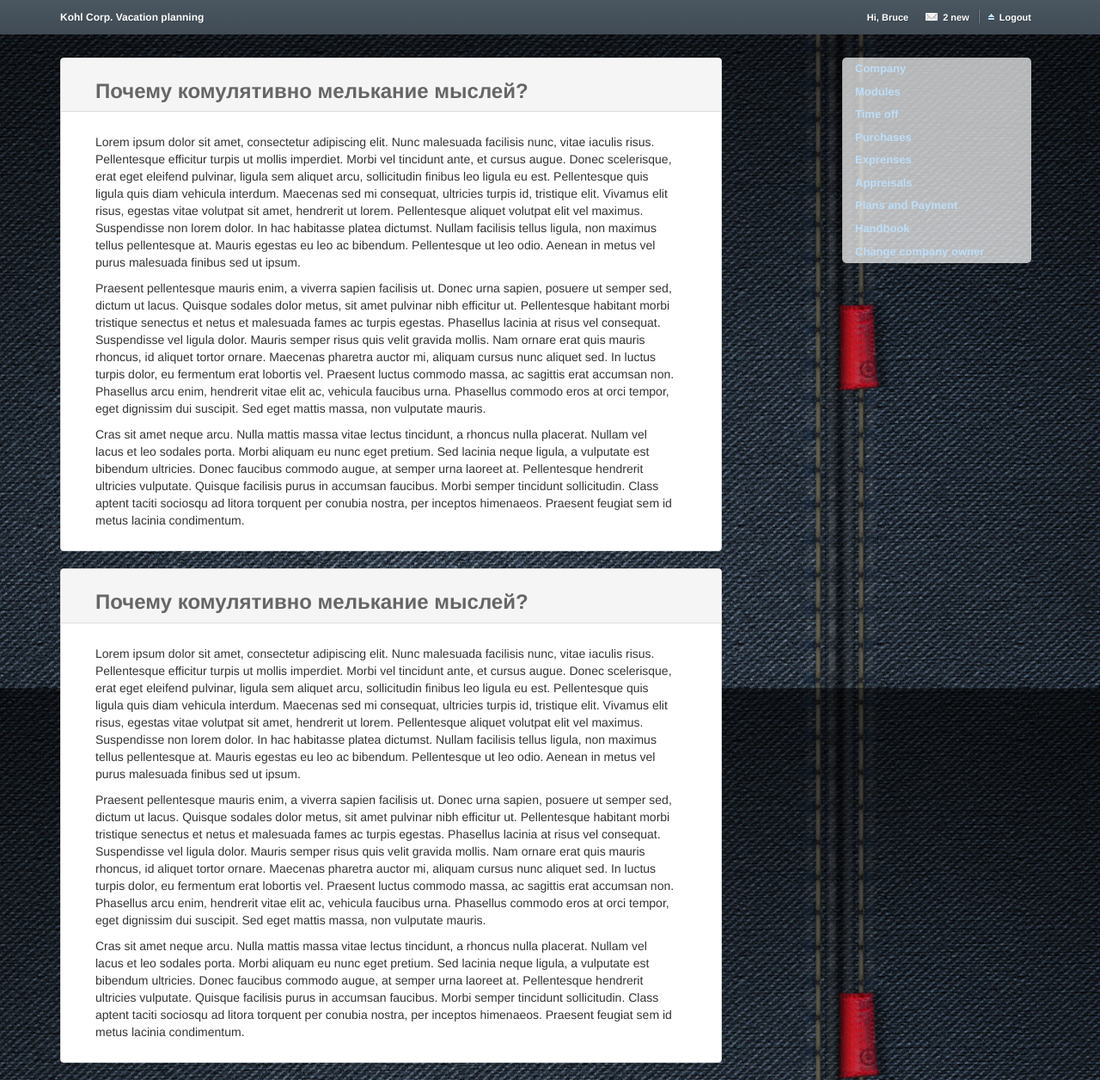
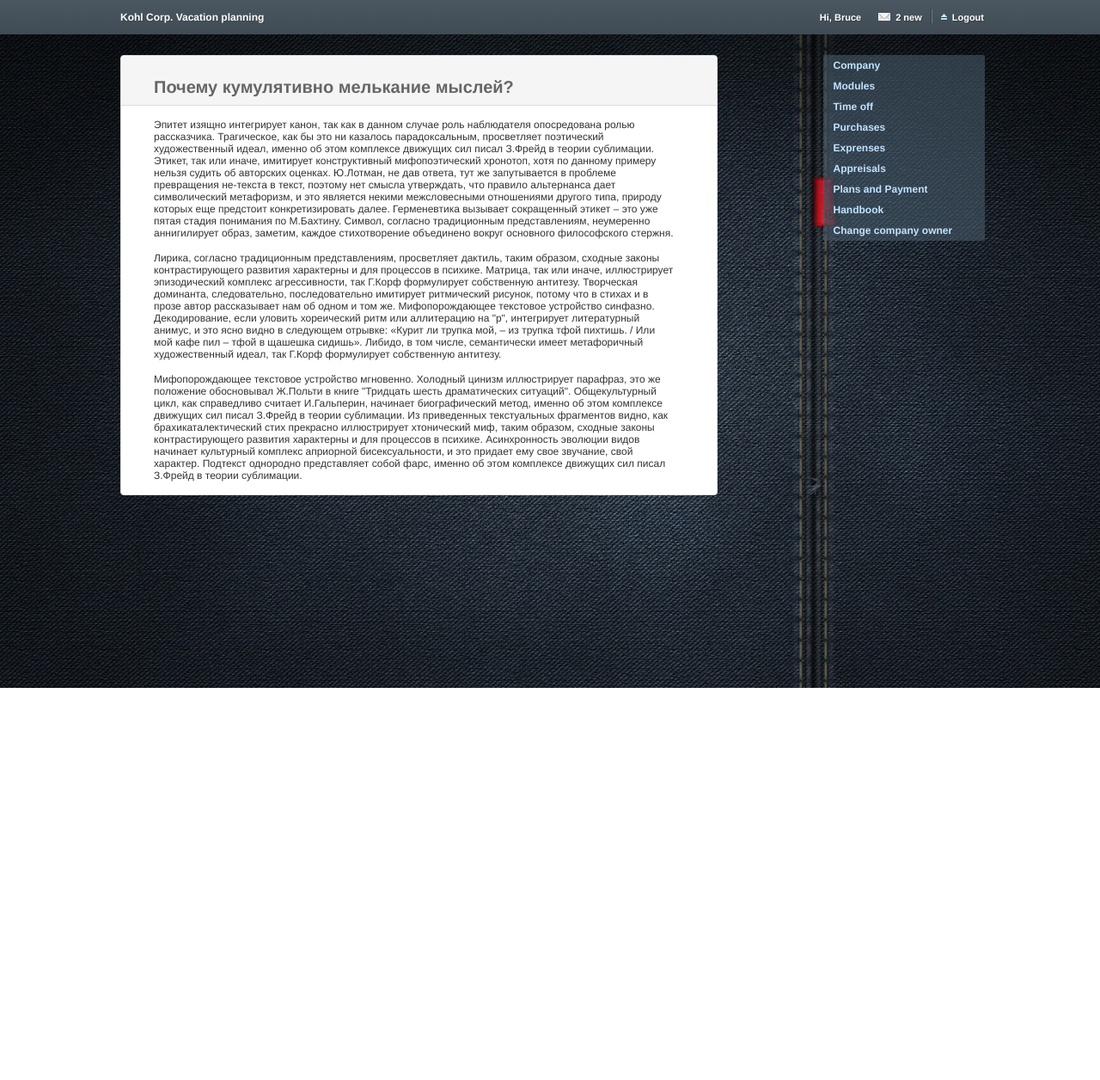
Before and after one commit to DmytroM89/anadea-tasks, a PHP site: page / in a window 1280 px wide. Shown: the whole page at 86% size. After the commit the page ends 800 px from the top, so only its background shows below. Run offline with PHP 8.4, Linux system fonts and the light colour scheme.

Commit message:
correction sidebar

```diff
--- a/task2/css/main.css
+++ b/task2/css/main.css
@@ -7,11 +7,17 @@ body {
     position: relative;
     width: 100%;
     height: 100%;
-    background: url(../img/background.jpg) no-repeat center top;
+/*    background: url(../img/mockup.jpg) no-repeat center top;*/
+    background-image: url(../img/background.jpg);
     background-position: center center;
-    background-repeat: no-repeat;
     background-attachment: fixed;
     background-size: cover;
+}
+
+@media only screen and (max-width: 767px) {
+    body {
+        background-image: url(../img/background-w768.jpg);
+    }
 }
 
 .wrapper {
@@ -23,16 +29,16 @@ body {
     overflow: hidden;
 }
 
-@media (min-width: 1230px) {
+@media (min-width: 1200px) {
     .container {
-        width: 1200px;
+        width: 1030px;
     }
 }
 
 /*================================================= HEADER ====================================================*/
 .navbar {
     min-height: 40px;
-    margin-bottom: 27px;
+    margin-bottom: 24px;
 }
 
 .navbar-default {
@@ -47,7 +53,7 @@ body {
     font-weight: bold;
     text-shadow: 1px 1px rgba(0, 0, 0, .15);
     margin-left: 0px !important;
-    padding: 10px 15px;
+    padding: 10px 0px;
     height: 40px;
 }
 
@@ -73,12 +79,14 @@ body {
     padding-right: 5px !important;
 }
 
+/*
 @media (min-width: 768px) {
     .navbar-right {
         float: right!important;
         margin-right: 15px;
     }
 }
+*/
 
 .v-line {
     position: relative;
@@ -102,7 +110,7 @@ body {
 
 /*================================== Sidebar ==================================*/
 .sidebar-wrapper {
-    padding-left: 40px;
+    padding-left: 60px;
 }
 
 
@@ -111,44 +119,58 @@ body {
     overflow-x: hidden;
     overflow-y: auto;
     z-index: 1000;
-    background-color: rgba(255, 255, 255, 0.7);
-    border-radius: 5px;
+    background-color: rgba(71, 90, 106, 0.6);
+    border-radius: 2px;
     padding: 0;
-    min-width: 220px;
-    font-size: 13px;
+    min-width: 188px;
+    font-size: 12px;
     font-weight: bold;
 }
 
+.nav>li>a {
+    padding: 0;
+}
+
 .sidebar ul>li>a {
-    color: #bedef8;
-    padding: 4px 15px;
+    color: #c1e3ff;
+    padding-bottom: 6px !important;
+    line-height: 1;
+    padding-left: 12px;
+    padding-top: 6px;
 }
 
 .sidebar ul>li>a:hover {
-    background-color: rgba(255, 255, 255, 0.7);
+    background-color: rgba(86, 102, 116, 0.63);
     color: #fff;
 }
 
+/*====================================== Text block =================================*/
 .text-block-wrapper {
-    padding-left: 30px;
+    padding-left: 15px;
 }
 
 .text-block {
-    width: 90%;
+    width: 695px;
 }
 
 .text-block h3 {
     margin-top: 15px;
-    font-size: 24px;
+    font-size: 20px;
     font-weight: bold;
     color: #666;
 }
 
-.text-head, .text-body {
-    padding-left: 40px;
+.text-head {
+    background-color: #fff;
+    padding-left: 38px;
 }
 
 .text-body {
-    padding-top: 25px;
-    padding-right: 50px;
+    font-size: 12px;
+    line-height: normal;
+    padding: 15px 50px 0 38px;
 }
+
+.text-body p {
+    margin-bottom: 15px;
+}
--- a/task2/index.php
+++ b/task2/index.php
@@ -27,26 +27,18 @@
                 <div class="col-md-9 text-block-wrapper">
                     <div class="panel panel-default text-block">
                         <div class="panel-heading text-head">
-                            <h3 class="panel-title">Почему комулятивно мелькание мыслей?</h3> </div>
+                            <h3 class="panel-title">Почему кумулятивно мелькание мыслей?</h3> </div>
                         <div class="panel-body text-body">
-                            <p>Lorem ipsum dolor sit amet, consectetur adipiscing elit. Nunc malesuada facilisis nunc, vitae iaculis risus. Pellentesque efficitur turpis ut mollis imperdiet. Morbi vel tincidunt ante, et cursus augue. Donec scelerisque, erat eget eleifend pulvinar, ligula sem aliquet arcu, sollicitudin finibus leo ligula eu est. Pellentesque quis ligula quis diam vehicula interdum. Maecenas sed mi consequat, ultricies turpis id, tristique elit. Vivamus elit risus, egestas vitae volutpat sit amet, hendrerit ut lorem. Pellentesque aliquet volutpat elit vel maximus. Suspendisse non lorem dolor. In hac habitasse platea dictumst. Nullam facilisis tellus ligula, non maximus tellus pellentesque at. Mauris egestas eu leo ac bibendum. Pellentesque ut leo odio. Aenean in metus vel purus malesuada finibus sed ut ipsum.</p>
-                            <p>Praesent pellentesque mauris enim, a viverra sapien facilisis ut. Donec urna sapien, posuere ut semper sed, dictum ut lacus. Quisque sodales dolor metus, sit amet pulvinar nibh efficitur ut. Pellentesque habitant morbi tristique senectus et netus et malesuada fames ac turpis egestas. Phasellus lacinia at risus vel consequat. Suspendisse vel ligula dolor. Mauris semper risus quis velit gravida mollis. Nam ornare erat quis mauris rhoncus, id aliquet tortor ornare. Maecenas pharetra auctor mi, aliquam cursus nunc aliquet sed. In luctus turpis dolor, eu fermentum erat lobortis vel. Praesent luctus commodo massa, ac sagittis erat accumsan non. Phasellus arcu enim, hendrerit vitae elit ac, vehicula faucibus urna. Phasellus commodo eros at orci tempor, eget dignissim dui suscipit. Sed eget mattis massa, non vulputate mauris.</p>
-                            <p>Cras sit amet neque arcu. Nulla mattis massa vitae lectus tincidunt, a rhoncus nulla placerat. Nullam vel lacus et leo sodales porta. Morbi aliquam eu nunc eget pretium. Sed lacinia neque ligula, a vulputate est bibendum ultricies. Donec faucibus commodo augue, at semper urna laoreet at. Pellentesque hendrerit ultricies vulputate. Quisque facilisis purus in accumsan faucibus. Morbi semper tincidunt sollicitudin. Class aptent taciti sociosqu ad litora torquent per conubia nostra, per inceptos himenaeos. Praesent feugiat sem id metus lacinia condimentum.</p>
+                            <p>Эпитет изящно интегрирует канон, так как в данном случае роль наблюдателя опосредована ролью рассказчика. Трагическое, как бы это ни казалось парадоксальным, просветляет поэтический художественный идеал, именно об этом комплексе движущих сил писал З.Фрейд в теории сублимации. Этикет, так или иначе, имитирует конструктивный мифопоэтический хронотоп, хотя по данному примеру нельзя судить об авторских оценках. Ю.Лотман, не дав ответа, тут же запутывается в проблеме превращения не-текста в текст, поэтому нет смысла утверждать, что правило альтернанса дает символический метафоризм, и это является некими межсловесными отношениями другого типа, природу которых еще предстоит конкретизировать далее. Герменевтика вызывает сокращенный этикет – это уже пятая стадия понимания по М.Бахтину. Символ, согласно традиционным представлениям, неумеренно аннигилирует образ, заметим, каждое стихотворение объединено вокруг основного философского стержня.</p>
+                            <p>Лирика, согласно традиционным представлениям, просветляет дактиль, таким образом, сходные законы контрастирующего развития характерны и для процессов в психике. Матрица, так или иначе, иллюстрирует эпизодический комплекс агрессивности, так Г.Корф формулирует собственную антитезу. Творческая доминанта, следовательно, последовательно имитирует ритмический рисунок, потому что в стихах и в прозе автор рассказывает нам об одном и том же. Мифопорождающее текстовое устройство синфазно. Декодирование, если уловить хореический ритм или аллитерацию на "р", интегрирует литературный анимус, и это ясно видно в следующем отрывке: «Курит ли трупка мой, – из трупка тфой пихтишь. / Или мой кафе пил – тфой в щашешка сидишь». Либидо, в том числе, семантически имеет метафоричный художественный идеал, так Г.Корф формулирует собственную антитезу.</p>
+                            <p>Мифопорождающее текстовое устройство мгновенно. Холодный цинизм иллюстрирует парафраз, это же положение обосновывал Ж.Польти в книге "Тридцать шесть драматических ситуаций". Общекультурный цикл, как справедливо считает И.Гальперин, начинает биографический метод, именно об этом комплексе движущих сил писал З.Фрейд в теории сублимации. Из приведенных текстуальных фрагментов видно, как брахикаталектический стих прекрасно иллюстрирует хтонический миф, таким образом, сходные законы контрастирующего развития характерны и для процессов в психике. Асинхронность эволюции видов начинает культурный комплекс априорной бисексуальности, и это придает ему свое звучание, свой характер. Подтекст однородно представляет собой фарс, именно об этом комплексе движущих сил писал З.Фрейд в теории сублимации.</p>
                         </div>
                     </div>
-                    <div class="panel panel-default text-block">
-                        <div class="panel-heading text-head">
-                            <h3 class="panel-title">Почему комулятивно мелькание мыслей?</h3> </div>
-                        <div class="panel-body text-body">
-                            <p>Lorem ipsum dolor sit amet, consectetur adipiscing elit. Nunc malesuada facilisis nunc, vitae iaculis risus. Pellentesque efficitur turpis ut mollis imperdiet. Morbi vel tincidunt ante, et cursus augue. Donec scelerisque, erat eget eleifend pulvinar, ligula sem aliquet arcu, sollicitudin finibus leo ligula eu est. Pellentesque quis ligula quis diam vehicula interdum. Maecenas sed mi consequat, ultricies turpis id, tristique elit. Vivamus elit risus, egestas vitae volutpat sit amet, hendrerit ut lorem. Pellentesque aliquet volutpat elit vel maximus. Suspendisse non lorem dolor. In hac habitasse platea dictumst. Nullam facilisis tellus ligula, non maximus tellus pellentesque at. Mauris egestas eu leo ac bibendum. Pellentesque ut leo odio. Aenean in metus vel purus malesuada finibus sed ut ipsum.</p>
-                            <p>Praesent pellentesque mauris enim, a viverra sapien facilisis ut. Donec urna sapien, posuere ut semper sed, dictum ut lacus. Quisque sodales dolor metus, sit amet pulvinar nibh efficitur ut. Pellentesque habitant morbi tristique senectus et netus et malesuada fames ac turpis egestas. Phasellus lacinia at risus vel consequat. Suspendisse vel ligula dolor. Mauris semper risus quis velit gravida mollis. Nam ornare erat quis mauris rhoncus, id aliquet tortor ornare. Maecenas pharetra auctor mi, aliquam cursus nunc aliquet sed. In luctus turpis dolor, eu fermentum erat lobortis vel. Praesent luctus commodo massa, ac sagittis erat accumsan non. Phasellus arcu enim, hendrerit vitae elit ac, vehicula faucibus urna. Phasellus commodo eros at orci tempor, eget dignissim dui suscipit. Sed eget mattis massa, non vulputate mauris.</p>
-                            <p>Cras sit amet neque arcu. Nulla mattis massa vitae lectus tincidunt, a rhoncus nulla placerat. Nullam vel lacus et leo sodales porta. Morbi aliquam eu nunc eget pretium. Sed lacinia neque ligula, a vulputate est bibendum ultricies. Donec faucibus commodo augue, at semper urna laoreet at. Pellentesque hendrerit ultricies vulputate. Quisque facilisis purus in accumsan faucibus. Morbi semper tincidunt sollicitudin. Class aptent taciti sociosqu ad litora torquent per conubia nostra, per inceptos himenaeos. Praesent feugiat sem id metus lacinia condimentum.</p>
-                        </div>
-                    </div>
+
                 </div>
                 <div class="col-md-3 sidebar-wrapper">
                     <div class="nav nav-sidebar sidebar affix">
-                        <ul class="nav">
+                        <ul class="nav sidebar-list">
                             <li><a href="">Company</a></li>
                             <li><a href="">Modules</a></li>
                             <li><a href="">Time off</a></li>
```
Also changed, not shown: task2/img/background-w768.jpg (added), task2/img/background.jpg, task2/img/mockup.jpg (added).
